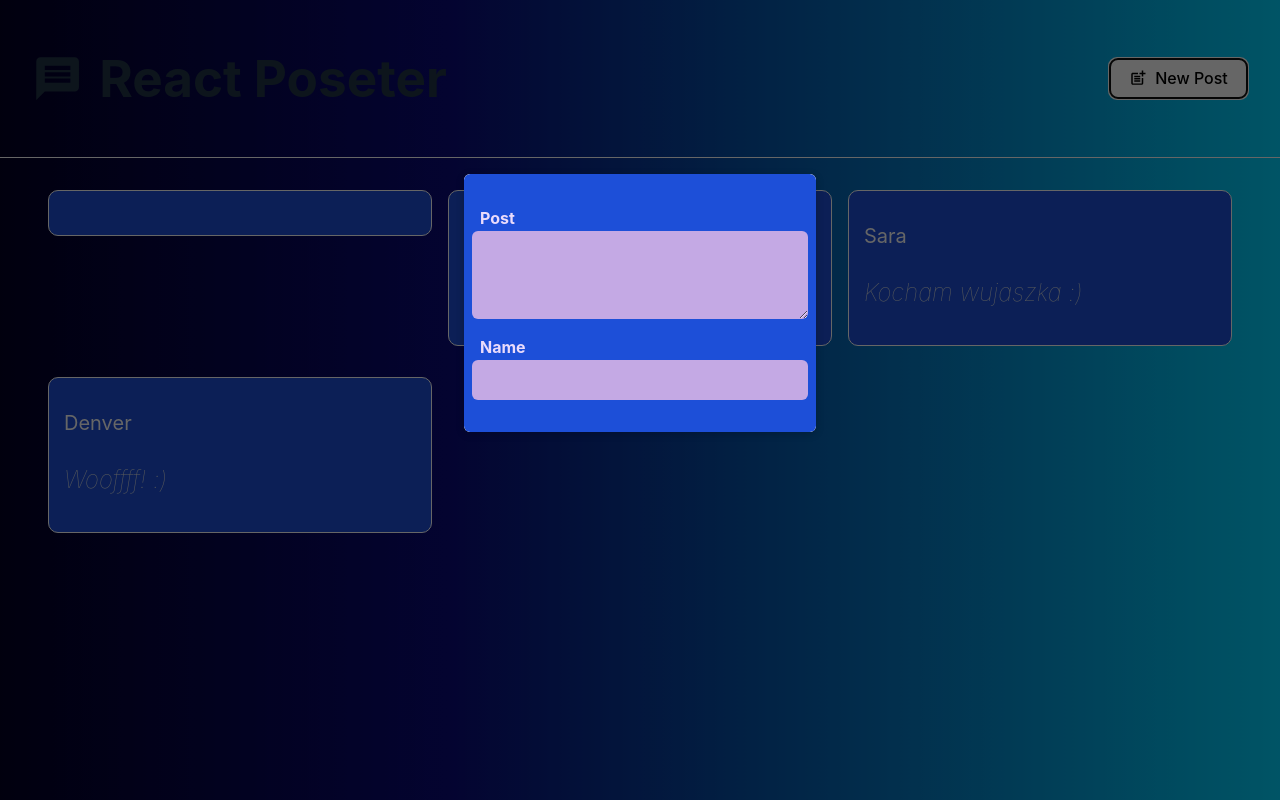
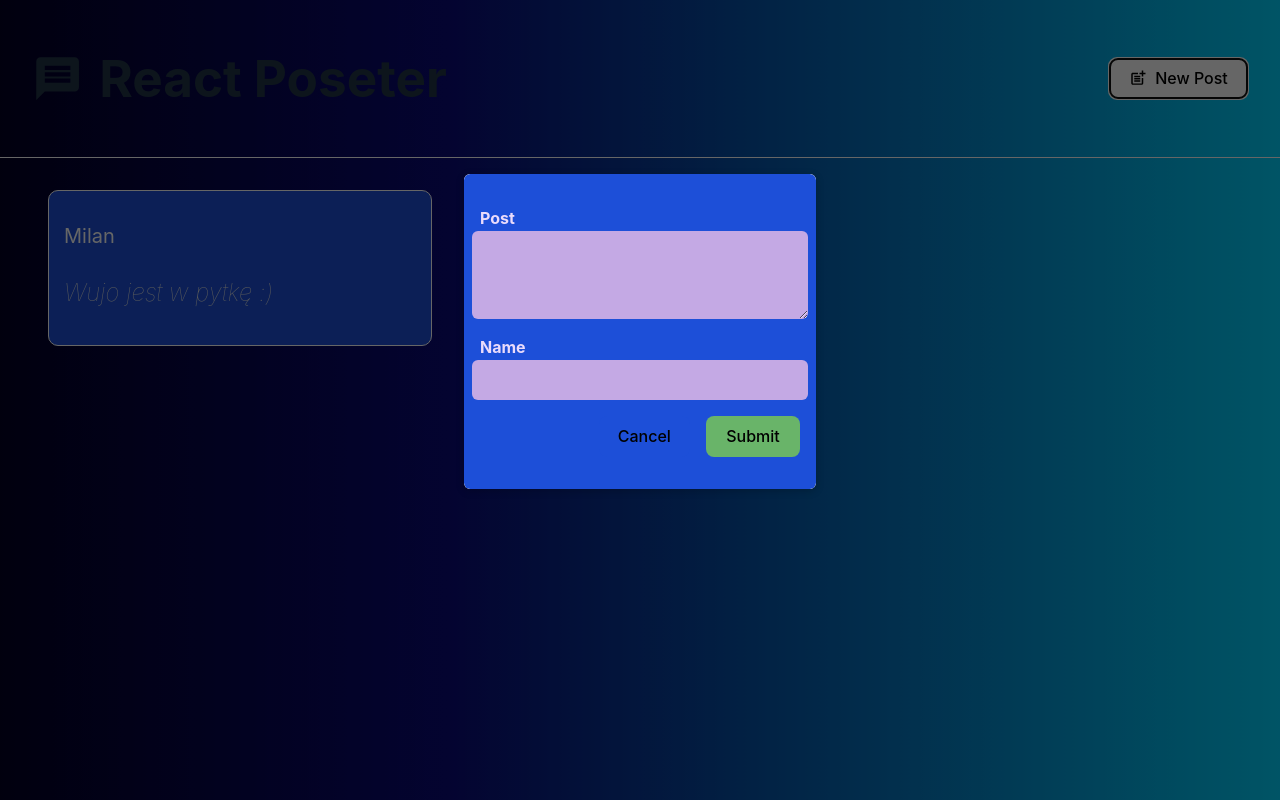
Before and after one commit to qkiczw/vitereactprzypomnienie, a React (Vite) app: page / in a window 1280 px wide. Both pictures are taken after a click on the button "New Post". Built offline with nearby package versions, Linux system fonts and the light colour scheme.

Commit message:
Move Postlist state to a NewPost component and create a function to store post data in a variable.

```diff
--- a/src/components/NewPost/NewPost.jsx
+++ b/src/components/NewPost/NewPost.jsx
@@ -1,24 +1,54 @@
+import { useState } from "react";
 import styles from "./NewPost.module.css";
-function NewPost(props) {
+function NewPost({ onCancel }) {
+  const [enteredBody, setEnteredBody] = useState("");
+  const [enteredAuthor, setEnteredAuthor] = useState("");
+
+  function bodyDataHandler(event) {
+    setEnteredBody(event.target.value);
+    console.log(enteredBody);
+  }
+  function authorDataHandler(event) {
+    setEnteredAuthor(event.target.value);
+    console.log(enteredAuthor);
+  }
+  function submitHandler(event) {
+    event.preventDefault();
+    const data = {
+      author: enteredAuthor,
+      body: enteredBody,
+    };
+
+    console.log(data);
+    onCancel();
+  }
+
   return (
     <>
-      <form className={styles.form}>
+      <form className={styles.form} onSubmit={submitHandler}>
         <p className={styles.formSection}>
           <label htmlFor="body">Post</label>
           <textarea
             id="body"
             required
             rows={3}
-            onChange={props.onBodyDataChange}
+            onChange={bodyDataHandler}
           ></textarea>
         </p>
         <p className={styles.formSection}>
           <label htmlFor="author">Name</label>
-          <input
-            id="author"
-            required
-            onChange={props.onAuthorDataChange}
-          ></input>
+          <input id="author" required onChange={authorDataHandler}></input>
+        </p>
+        <p className={styles.actions}>
+          <button
+            type="button"
+            onClick={onCancel}
+            className={styles.actionsButtonCancel}
+          >
+            Cancel
+          </button>
+          <button className={styles.actionsButtonSubmit}>Submit</button>{" "}
+          {/* type="Submit" is set as a default */}
         </p>
       </form>
     </>
--- a/src/components/NewPost/NewPost.module.css
+++ b/src/components/NewPost/NewPost.module.css
@@ -34,3 +34,16 @@
   justify-content: center;
   align-items: center;
 }
+.actions {
+  display: flex;
+  gap: 1rem;
+  justify-content: flex-end;
+}
+
+.actionsButtonCancel {
+  background-color: rgb(29, 79, 216);
+  border: none;
+}
+.actionsButtonSubmit {
+  background-color: rgb(105, 180, 105);
+}
--- a/src/components/PostsList/PostsList.jsx
+++ b/src/components/PostsList/PostsList.jsx
@@ -1,5 +1,3 @@
-import { useState } from "react";
-
 import Post from "../Post/Post";
 import NewPost from "../NewPost/NewPost";
 import Modal from "../Modal/Modal";
@@ -7,33 +5,15 @@
 import styles from "./PostsList.module.css";
 
 function PostsList({ isPosting, onStopPosting }) {
-  const [enteredBody, setEnteredBody] = useState("");
-  const [enteredAuthor, setEnteredAuthor] = useState("");
-
-  function bodyDataHandler(event) {
-    setEnteredBody(event.target.value);
-    console.log(enteredBody);
-  }
-  function authorDataHandler(event) {
-    setEnteredAuthor(event.target.value);
-    console.log(enteredAuthor);
-  }
-
   return (
     <>
       {isPosting && ( // If modalIsVisible is true then the Mobile componenet will be rendered
         <Modal onClose={onStopPosting}>
-          <NewPost
-            onBodyDataChange={bodyDataHandler}
-            onAuthorDataChange={authorDataHandler}
-          />
+          <NewPost onCancel={onStopPosting} />
         </Modal>
       )}
       <ul className={styles.postsList}>
-        <Post author={enteredAuthor} body={enteredBody} />
         <Post author={"Milan"} body={"Wujo jest w pytkę :)"} />
-        <Post author={"Sara"} body={"Kocham wujaszka :)"} />
-        <Post author={"Denver"} body={"Wooffff! :)"} />
       </ul>
     </>
   );
```
